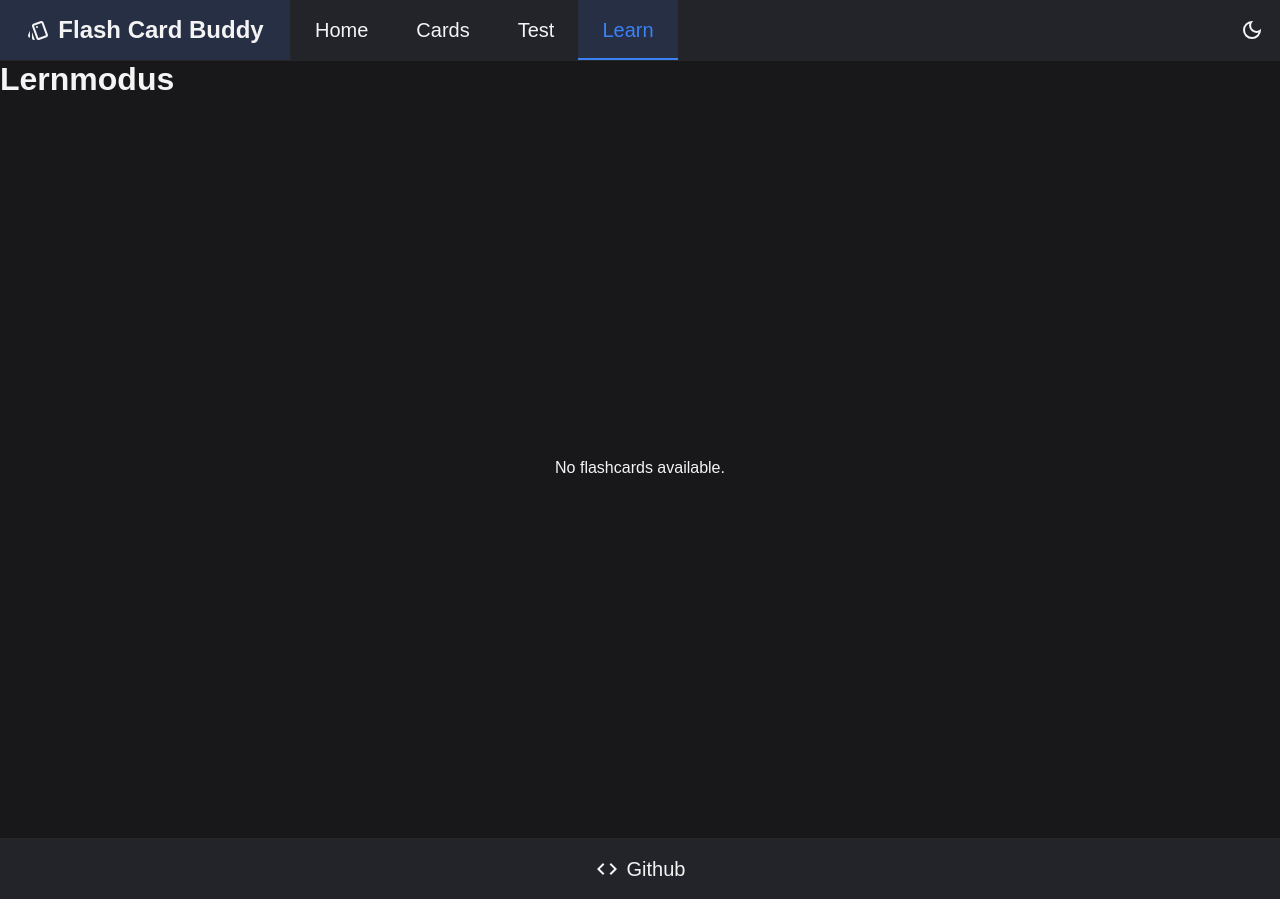
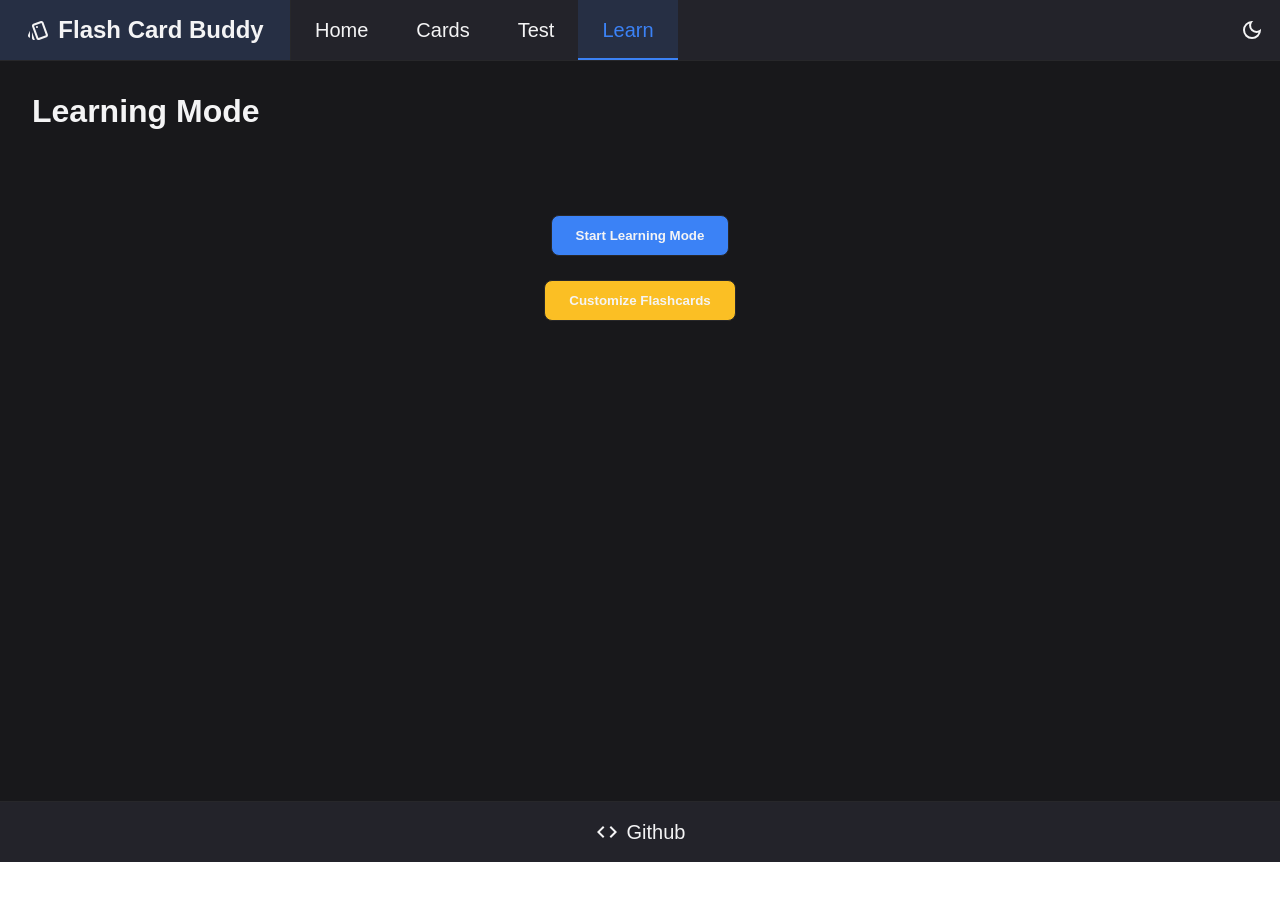
Before and after one commit to proettgen/WebEngineering-Karteikarten, a Next.js app in the folder Frontend/: page /learn in a window 1280 px wide. After the commit the page ends 862 px from the top, so only its background shows below. Built offline with nearby package versions, Linux system fonts and the light colour scheme.

Commit message:
add LearningModeSelection

```diff
--- a/Frontend/app/learn/page.tsx
+++ b/Frontend/app/learn/page.tsx
@@ -1,11 +1,11 @@
 "use client";
 import React from "react";
 import LearningModeTemplate from "@/components/templates/LearningModeTemplate";
-import LearningMode from "@/components/organisms/LearningMode";
+import LearningModeSelection from "@/components/organisms/LearningModeSelection";
 
 const LearningModePage = () => (
   <LearningModeTemplate>
-    <LearningMode />
+    <LearningModeSelection />
   </LearningModeTemplate>
 );
 
--- /dev/null
+++ b/Frontend/src/components/organisms/LearningModeSelection/index.tsx
@@ -0,0 +1,26 @@
+import React, { useState } from "react";
+import { useRouter } from "next/navigation";
+import Button from "@/components/atoms/Button";
+import LearningMode from "@/components/organisms/LearningMode";
+
+const LearningModeSelection = () => {
+  const [startLearning, setStartLearning] = useState(false);
+  const router = useRouter();
+
+  if (startLearning) {
+    return <LearningMode />;
+  }
+
+  return (
+    <div style={{ display: "flex", flexDirection: "column", gap: 24, alignItems: "center", marginTop: 64 }}>
+      <Button $variant="primary" onClick={() => setStartLearning(true)}>
+        Start Learning Mode
+      </Button>
+      <Button $variant="secondary" onClick={() => router.push("/cards")}>
+        Customize Flashcards
+      </Button>
+    </div>
+  );
+};
+
+export default LearningModeSelection;
--- a/Frontend/src/components/templates/LearningModeTemplate/index.tsx
+++ b/Frontend/src/components/templates/LearningModeTemplate/index.tsx
@@ -7,7 +7,9 @@ type LearningModeTemplateProps = {
 
 const LearningModeTemplate = ({ children }: LearningModeTemplateProps) => (
   <SC.Container>
-    <SC.Title>Lernmodus</SC.Title>
+    <SC.Header>
+      <SC.Title>Learning Mode</SC.Title>
+    </SC.Header>
     {children}
   </SC.Container>
 );
--- a/Frontend/src/components/templates/LearningModeTemplate/styles.ts
+++ b/Frontend/src/components/templates/LearningModeTemplate/styles.ts
@@ -10,9 +10,9 @@ export const Header = styled.div`
   display: flex;
   justify-content: space-between;
   align-items: center;
-  margin-bottom: 20px;
 `;
 
 export const Title = styled.h1`
-  margin: 0;
+  margin-top: 32px;
+  margin-left: 32px;
 `;
```
